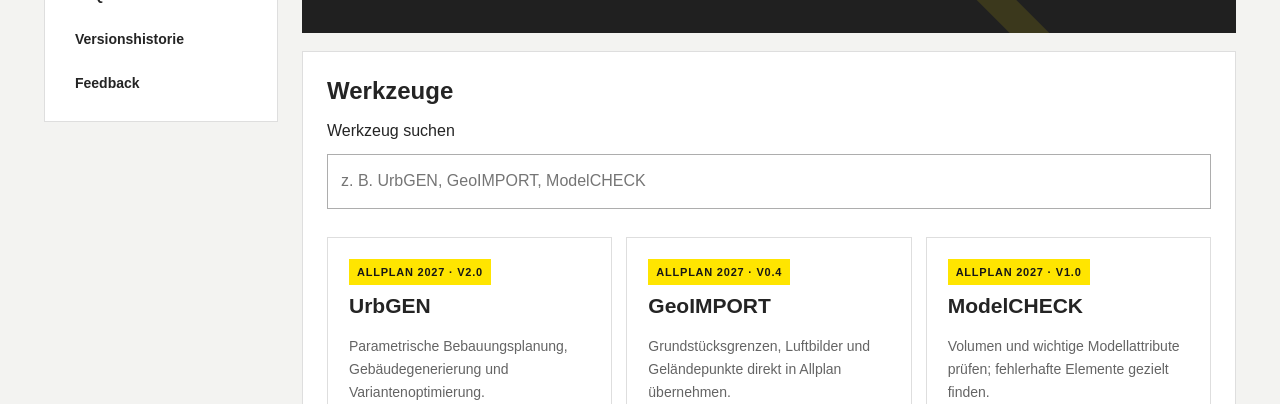
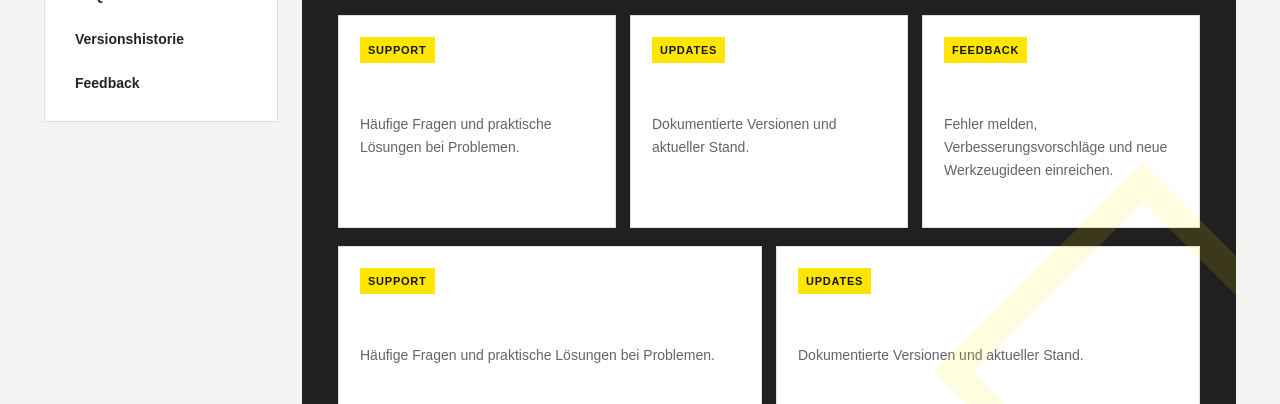
Before and after one commit to lukasburtscher2003/handy-dandy-allplan-tools, a plain HTML site: page docs/index.html in a window 1280 px wide. Shown: the part 396-800 px from the top of the page. Drawn offline with Linux system fonts and the light colour scheme.

```diff
--- a/docs/index.html
+++ b/docs/index.html
@@ -32,29 +32,26 @@
 					<div class="eyebrow">HJ · Digitales Planen</div>
 					<h1>Support &amp; Dokumentation</h1>
 					<p>Anleitungen und Arbeitshilfen für die digitalen Planungswerkzeuge von Hilti &amp; Jehle. Die Werkzeuge werden über das HJ-Tools-Plugin bereitgestellt. Die Dokumentation kann auch lokal geöffnet werden.</p>
-				</div>
-				<section class="panel">
-					<h2>Werkzeuge</h2>
-					<label for="search">Werkzeug suchen</label>
-					<input class="search" id="search" data-search type="search" placeholder="z. B. UrbGEN, GeoIMPORT, ModelCHECK">
 					<div class="grid">
-						<a class="card" href="urbgen.html" data-tool>
-							<span class="pill">Allplan 2027 · v2.0</span>
-							<h2>UrbGEN</h2>
-							<p>Parametrische Bebauungsplanung, Gebäudegenerierung und Variantenoptimierung.</p>
-							<span class="arrow">Anleitung öffnen →</span>
+						<a class="card" href="faq.html">
+							<span class="pill">Support</span>
+							<h2>FAQ &amp; Hilfe</h2>
+							<p>Häufige Fragen und praktische Lösungen bei Problemen.</p>
+							<span class="arrow">Zur Hilfe →</span>
 						</a>
-						<a class="card" href="geoimport.html" data-tool>
-							<span class="pill">Allplan 2027 · v0.4</span>
-							<h2>GeoIMPORT</h2>
-							<p>Grundstücksgrenzen, Luftbilder und Geländepunkte direkt in Allplan übernehmen.</p>
-							<span class="arrow">Anleitung öffnen →</span>
+
+						<a class="card" href="versionen.html">
+							<span class="pill">Updates</span>
+							<h2>Versionshistorie</h2>
+							<p>Dokumentierte Versionen und aktueller Stand.</p>
+							<span class="arrow">Versionen ansehen →</span>
 						</a>
-						<a class="card" href="modelcheck.html" data-tool>
-							<span class="pill">Allplan 2027 · v1.0</span>
-							<h2>ModelCHECK</h2>
-							<p>Volumen und wichtige Modellattribute prüfen; fehlerhafte Elemente gezielt finden.</p>
-							<span class="arrow">Anleitung öffnen →</span>
+
+						<a class="card" href="feedback.html">
+							<span class="pill">Feedback</span>
+							<h2>Feedback geben</h2>
+							<p>Fehler melden, Verbesserungsvorschläge und neue Werkzeugideen einreichen.</p>
+							<span class="arrow">Feedback senden →</span>
 						</a>
 					</div>
 					<p data-empty hidden>Kein passendes Werkzeug gefunden.</p>
```
